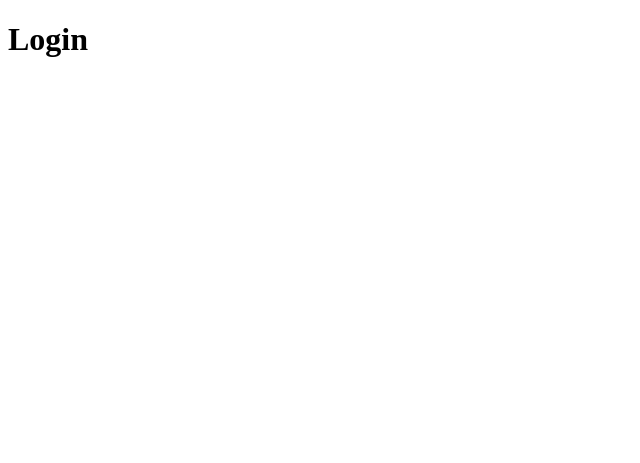
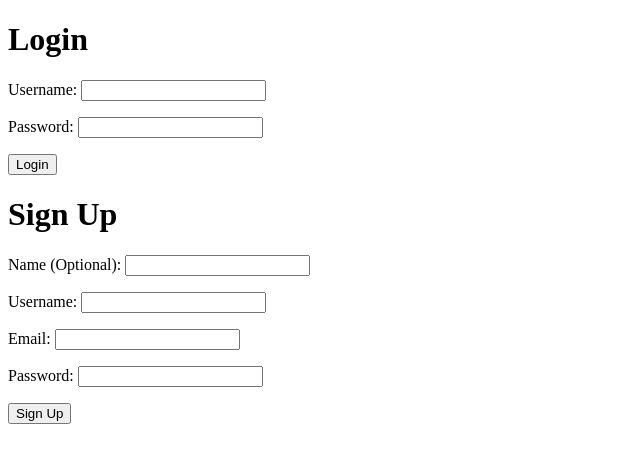
Before and after one commit to s-gisiner/wordle-web, a Django app: page /game/login/ in a window 1280 px wide. Before the commit the part shown is almost empty. Shown: the top 463 px of the page, without its empty margins (0-640 px from the left). Run offline with Django 5.2, Linux system fonts and the light colour scheme.

Commit message:
finish login/signup view

```diff
--- a/worndly/game/templates/game/login.html
+++ b/worndly/game/templates/game/login.html
@@ -6,10 +6,38 @@
     </head>
     <body>
         <h1>Login</h1>
-        <!-- <form method="post">
+        <form method="post">
             {% csrf_token %}
-            {{ form.as_p }}
+            <p>
+                <label>Username:</label>
+                <input type="text" name="username">
+            </p>
+            <p>
+                <label>Password:</label>
+                <input type="password" name="password">
+            </p>
             <button type="submit">Login</button>
-        </form> -->
+        </form>
+        <h1>Sign Up</h1>
+        <form method="post">
+            {% csrf_token %}
+            <p>
+                <label>Name (Optional):</label>
+                <input type="text" name="name">
+            </p>
+            <p>
+                <label>Username:</label>
+                <input type="text" name="username">
+            </p>
+            <p>
+                <label>Email:</label>
+                <input type="text" name="email">
+            </p>
+            <p>
+                <label>Password:</label>
+                <input type="password" name="password">
+            </p>
+            <button type="submit">Sign Up</button>
+        </form>
     </body>
 </html>
```
